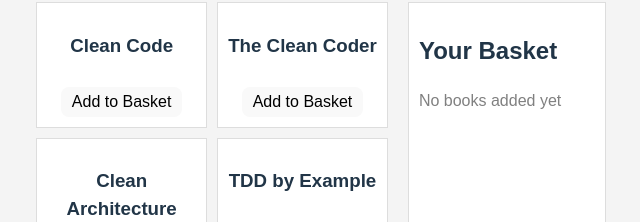
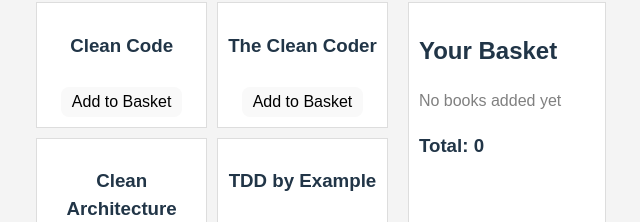
Before and after one commit to ponseham/book_store_kata, a React (Vite) app: page / in a window 1280 px wide. Shown: the part 248-470 px from the top of the page, without its empty margins (319-959 px from the left). Built offline with nearby package versions, Linux system fonts and the light colour scheme.

Commit message:
Showing total price as zero initially

```diff
--- a/src/Basket.jsx
+++ b/src/Basket.jsx
@@ -1,6 +1,8 @@
 import { useState } from "react";
 export default function Basket() {
   const [basket, setBasket] = useState([]);
+  const total = basket.length * 50;
+
   return (
     <div className="basket-panel">
       <h2>Your Basket</h2>
@@ -14,6 +16,8 @@
           ))}
         </ul>
       )}
+
+      <h3>Total: {total}</h3>
     </div>
   );
 }
```
Also changed, not shown: 1 other file (tests, documents, lock files or other folders).
